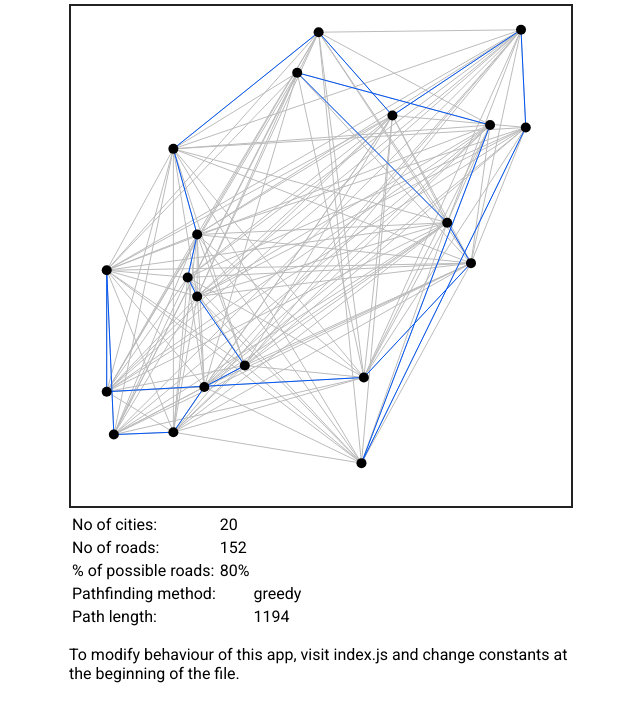
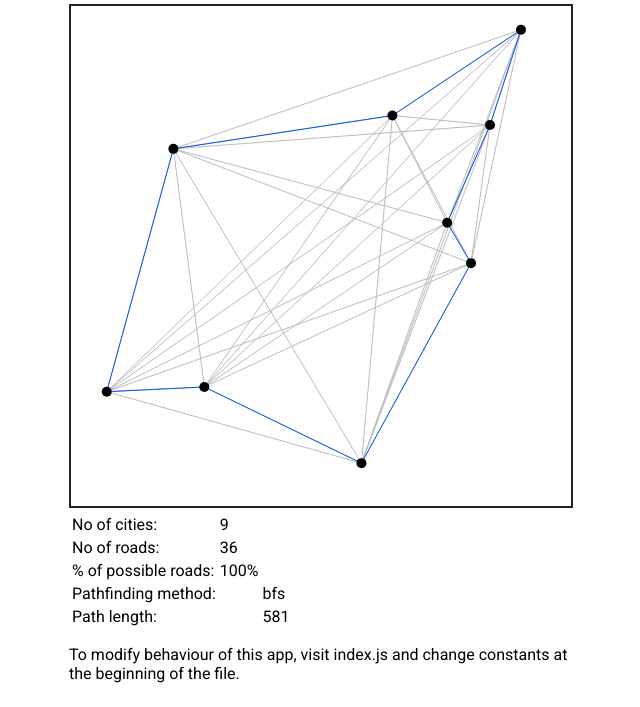
Before and after one commit to jakub-wawrzyniak/studies-ads-pathfinding, a plain HTML site: page index.html in a window 1280 px wide. Shown: the part 95-802 px from the top of the page, without its empty margins (319-959 px from the left). Drawn offline with Linux system fonts and the light colour scheme.

Commit message:
Now the app can be run locally

```diff
--- a/index.html
+++ b/index.html
@@ -8,10 +8,11 @@
     <link rel="stylesheet" href="./style.css">
     <link rel="preconnect" href="https://fonts.gstatic.com">
     <link href="https://fonts.googleapis.com/css2?family=Roboto:wght@300;400;700&display=swap" rel="stylesheet">
-    <script type="module" src="./index.js"></script>
+    <script src="./pathFinding.js"></script>
+    <script src="./index.js"></script>
 </head>
 
-<body>
+<body onload="run();">
     <main>
         <h2>Pathfinding visualtation</h2>
         <canvas id="canvas" width="500" height="500"></canvas>
@@ -45,9 +46,9 @@
             </div>
         </div>
     </main>
-    <script type="module">
+    <!-- <script type="module">
         import { run } from "./index.js"
         addEventListener('load', run);
-    </script>
+    </script> -->
 </body>
 </html>
--- a/index.js
+++ b/index.js
@@ -1,14 +1,14 @@
-import { World } from "./pathFinding.js"
+'use strict';
 
-const SIZE = 500
+const CANVAS_SIZE = 500
 const CITY_RAD = 5
-const HOW_MANY_CITIES = 20
-const FRACTION_OF_ROADS = 0.8
-const SOLVER_METHOD = "greedy" // bfs, dfs, mst, greedy
+const HOW_MANY_CITIES = 9
+const FRACTION_OF_ROADS = 1 // 0.8 = 80% of all roads
+const SOLVER_METHOD = "bfs" // bfs, dfs, mst, greedy
 
 function translateCoor(coor) {
     const off = 100 + CITY_RAD
-    return (coor+off)*(SIZE/(off*2))
+    return (coor+off)*(CANVAS_SIZE/(off*2))
 }
 
 function drawCities(ctx, world) {
@@ -75,5 +75,3 @@ function run() {
     drawCities(ctx, world)
     printInfo(path, world)
 }
-
-export { run }
--- a/pathFinding.js
+++ b/pathFinding.js
@@ -1,7 +1,4 @@
 'use strict';
-
-const HOW_MANY_CITIES = 300
-const FRACTION_OF_ROADS = 0.8 // 0.8 = 80% of all roads
 
 function assert(cond, warn="") {
     if (!cond) {
@@ -311,6 +308,8 @@ class World {
 }
 
 function testSalesman() {
+    const HOW_MANY_CITIES = 300
+    const FRACTION_OF_ROADS = 0.8 // 0.8 = 80% of all roads
     let t;
     t = Date.now()
     const world = new World(HOW_MANY_CITIES, FRACTION_OF_ROADS)
@@ -328,6 +327,8 @@ function testSalesman() {
 }
 
 function testBidirectSearch() {
+    const HOW_MANY_CITIES = 300
+    const FRACTION_OF_ROADS = 0.8 // 0.8 = 80% of all roads
     let t;
     t = Date.now()
     const world = new World(HOW_MANY_CITIES, FRACTION_OF_ROADS)
@@ -348,4 +349,3 @@ function testBidirectSearch() {
 
 // testSalesman()
 // testBidirectSearch()
-export { World }
```
